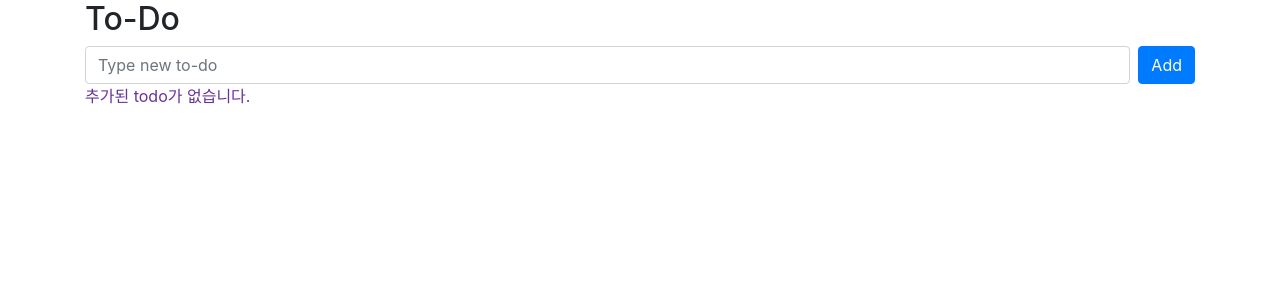
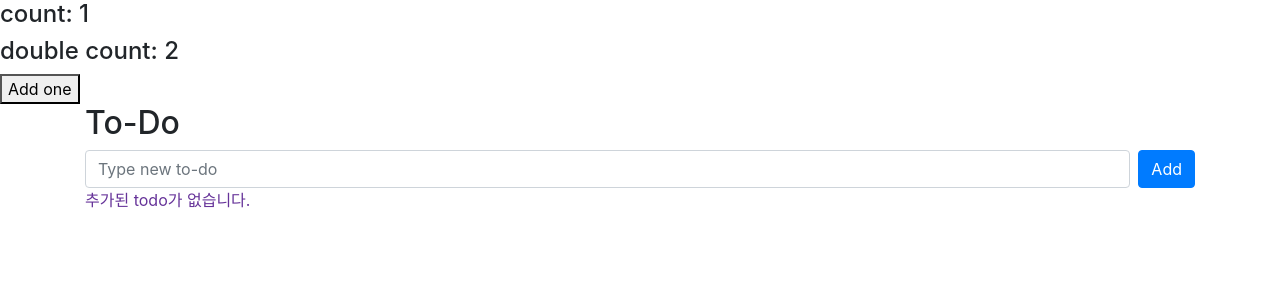
Before and after one commit to eunyeong1328/metanetVue, a Vue app: page / in a window 1280 px wide. Shown: the top 300 px of the page. Built offline with nearby package versions, Linux system fonts and the light colour scheme.

Commit message:
add: count 값 증가

```diff
--- a/src/App.vue
+++ b/src/App.vue
@@ -1,4 +1,7 @@
 <template>
+  <h4>count: {{ count }} </h4>
+  <h4> double count: {{ doubleCount }}</h4>
+  <button @click="count++">Add one</button>
 <div class ="container">
   <h2>To-Do</h2><!--@add-todo이름 지정 후 "add-todo"로 호출될 함수-->
   <TodoSimpleForm @add-todo="addTodo"/>
@@ -12,7 +15,7 @@
 </template>
 
 <script>
-import { ref } from 'vue';
+import { ref ,computed } from 'vue';
 import TodoSimpleForm from './components/TodoSimpleForm.vue';
 import TodoList from './components/TodoList.vue';
 export default{
@@ -24,6 +27,12 @@ export default{
   setup(){
     // ref사용 시 .value값 선언
     const todos = ref([]);
+
+
+    const count = ref(1);
+    const doubleCount = computed(()=>{
+      return count.value*2;
+    })
 
     const addTodo = (todo) => {
       todos.value.push(todo);
@@ -45,6 +54,8 @@ export default{
       deleteTodo,
       addTodo,
       toggleTodo,
+      count,
+      doubleCount,
     }
   }
 }
```
